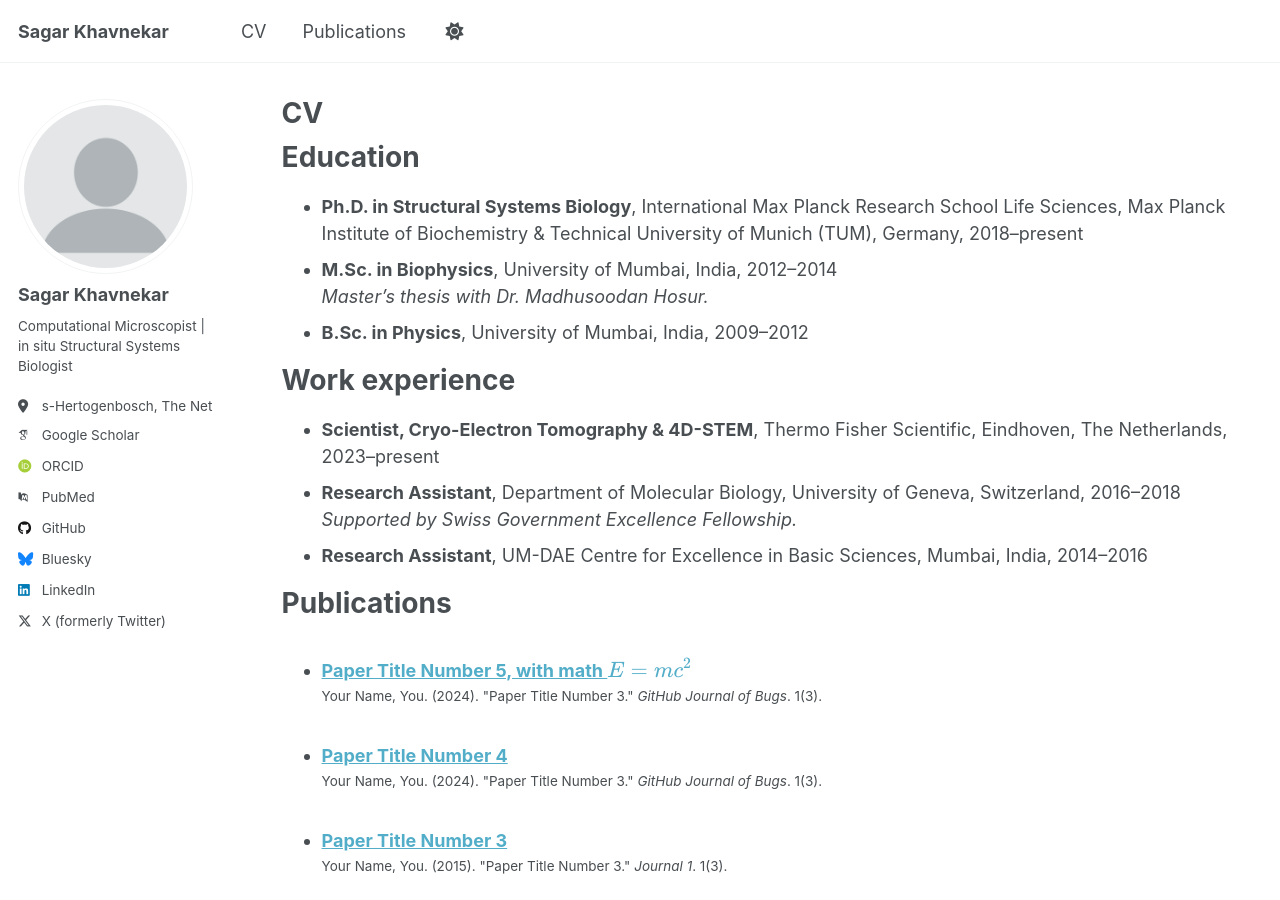
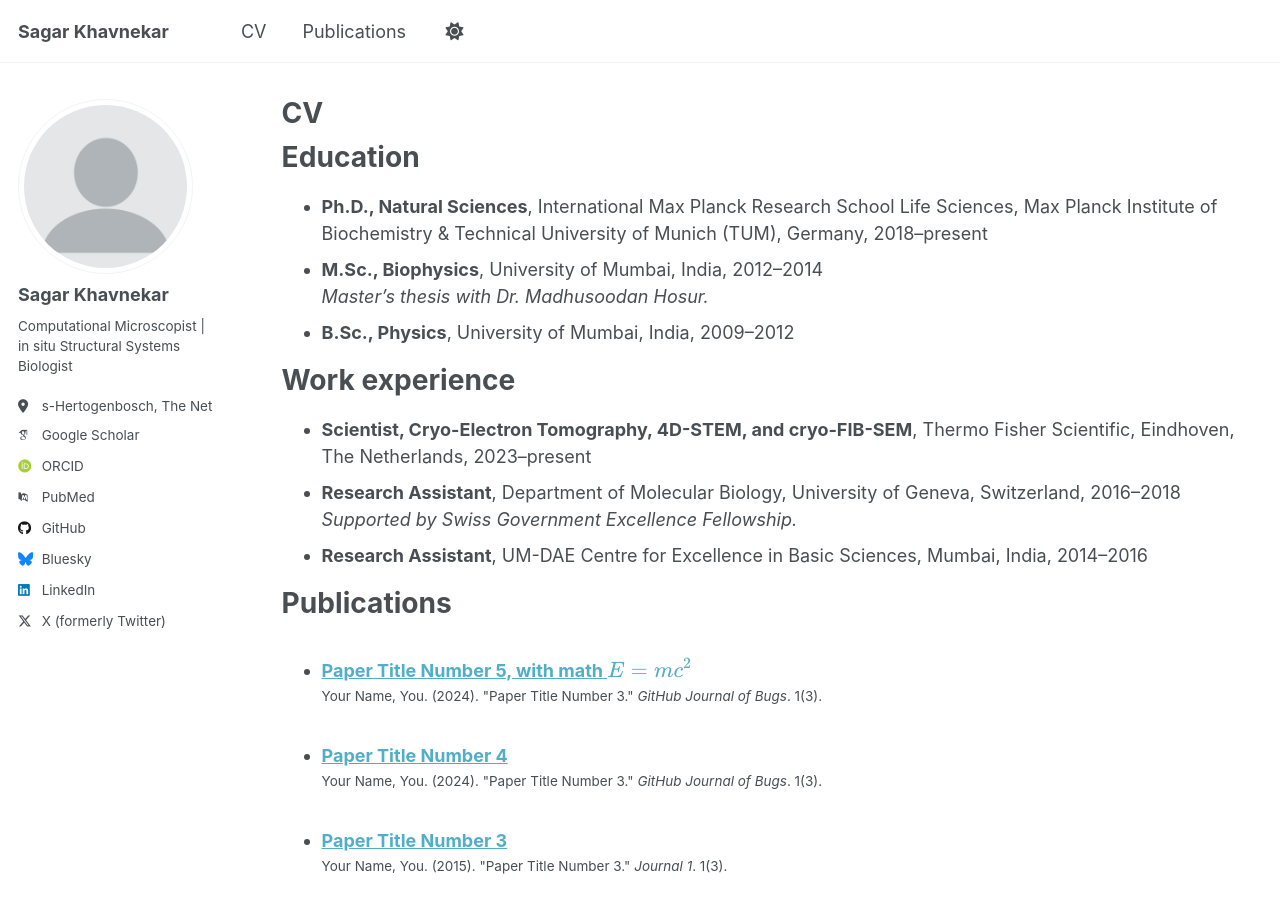
Before and after one commit to sagarbiophysics/cryosagar.github.io, a Jekyll site: the page built from _pages/cv.md, in a window 1280 px wide and 900 px high. Built offline with Jekyll 4.4.1, drawn with Linux system fonts in a browser that asks for light colours; some web fonts are replaced; a script that is not in the unit is left out.

Commit message:
updated config and CV
hide feed in config and minor edits to CV.md

```diff
--- a/_config.yml
+++ b/_config.yml
@@ -120,7 +120,7 @@
       options:
         format           : "iso8601" # "iso8601" (default), "timestamp-seconds", "timestamp-milliseconds"
 atom_feed:
-  hide                   : false     # change to true to hide the RSS feed in the footer
+  hide                   : true     # change to true to hide the RSS feed in the footer
   path                   : # blank (default) uses feed.xml
 
 
--- a/_pages/cv.md
+++ b/_pages/cv.md
@@ -13,14 +13,14 @@
 
 Education
 ======
-* **Ph.D. in Structural Systems Biology**, International Max Planck Research School Life Sciences, Max Planck Institute of Biochemistry & Technical University of Munich (TUM), Germany, 2018–present
-* **M.Sc. in Biophysics**, University of Mumbai, India, 2012–2014
+* **Ph.D., Natural Sciences**, International Max Planck Research School Life Sciences, Max Planck Institute of Biochemistry & Technical University of Munich (TUM), Germany, 2018–present
+* **M.Sc., Biophysics**, University of Mumbai, India, 2012–2014
   _Master’s thesis with Dr. Madhusoodan Hosur._
-* **B.Sc. in Physics**, University of Mumbai, India, 2009–2012
+* **B.Sc., Physics**, University of Mumbai, India, 2009–2012
 
 Work experience
 ======
-* **Scientist, Cryo-Electron Tomography & 4D-STEM**, Thermo Fisher Scientific, Eindhoven, The Netherlands, 2023–present
+* **Scientist, Cryo-Electron Tomography, 4D-STEM, and cryo-FIB-SEM**, Thermo Fisher Scientific, Eindhoven, The Netherlands, 2023–present
 * **Research Assistant**, Department of Molecular Biology, University of Geneva, Switzerland, 2016–2018
   _Supported by Swiss Government Excellence Fellowship._
 * **Research Assistant**, UM-DAE Centre for Excellence in Basic Sciences, Mumbai, India, 2014–2016
```
